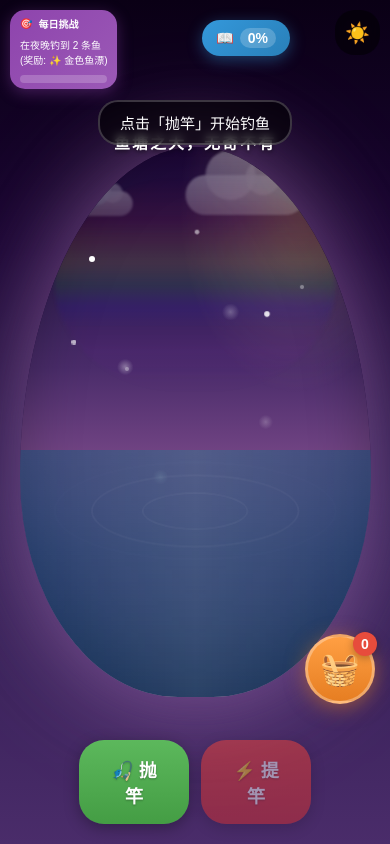
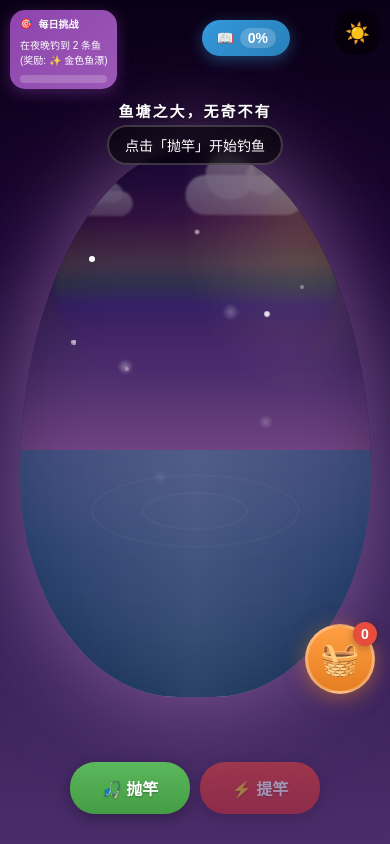
Before and after one commit to Lili-chunyi/Guagame2-fishing-game, a plain HTML site: page index.html in a window 390 px wide. Drawn offline with Linux system fonts and the light colour scheme.

Commit message:
Add files via upload

```diff
--- a/index.html
+++ b/index.html
@@ -1369,24 +1369,26 @@
             }
 
             .pond-title {
-                font-size: 16px;
-                top: 130px;
+                font-size: 15px;
+                top: 100px;
                 letter-spacing: 2px;
                 text-shadow: 0 2px 4px rgba(0,0,0,0.5);
+                white-space: nowrap;
             }
 
             .controls {
-                bottom: 20px;
-                gap: 12px;
+                bottom: 30px;
+                gap: 10px;
                 left: 50%;
                 transform: translateX(-50%);
             }
 
             .btn-cast, .btn-reel {
-                padding: 16px 28px;
-                font-size: 18px;
-                min-width: 110px;
+                padding: 14px 20px;
+                font-size: 16px;
+                min-width: 120px;
                 border-radius: 25px;
+                white-space: nowrap;
             }
 
             .btn-golden {
@@ -1413,7 +1415,7 @@
                 width: 70px;
                 height: 70px;
                 right: 15px;
-                bottom: 140px;
+                bottom: 150px;
             }
 
             .basket-icon {
@@ -1425,10 +1427,11 @@
             }
 
             .status-bar {
-                font-size: 15px;
-                padding: 10px 20px;
-                top: 100px;
+                font-size: 14px;
+                padding: 8px 16px;
+                top: 125px;
                 border-radius: 20px;
+                white-space: nowrap;
             }
 
             .daily-challenge {
```
